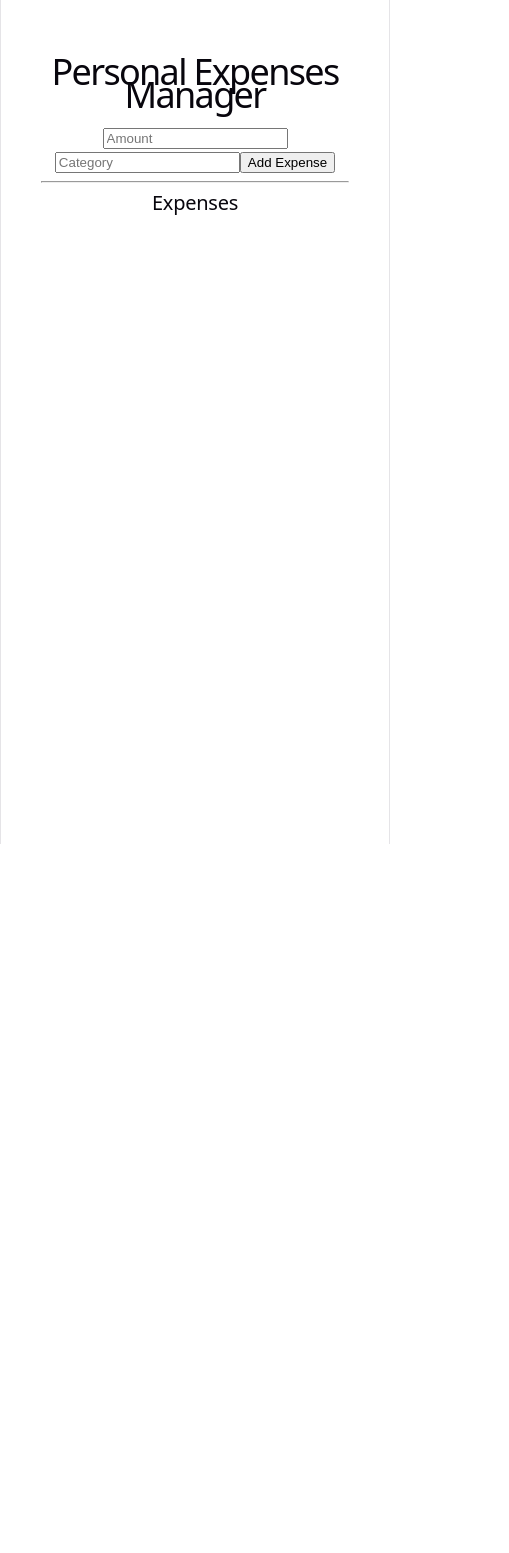
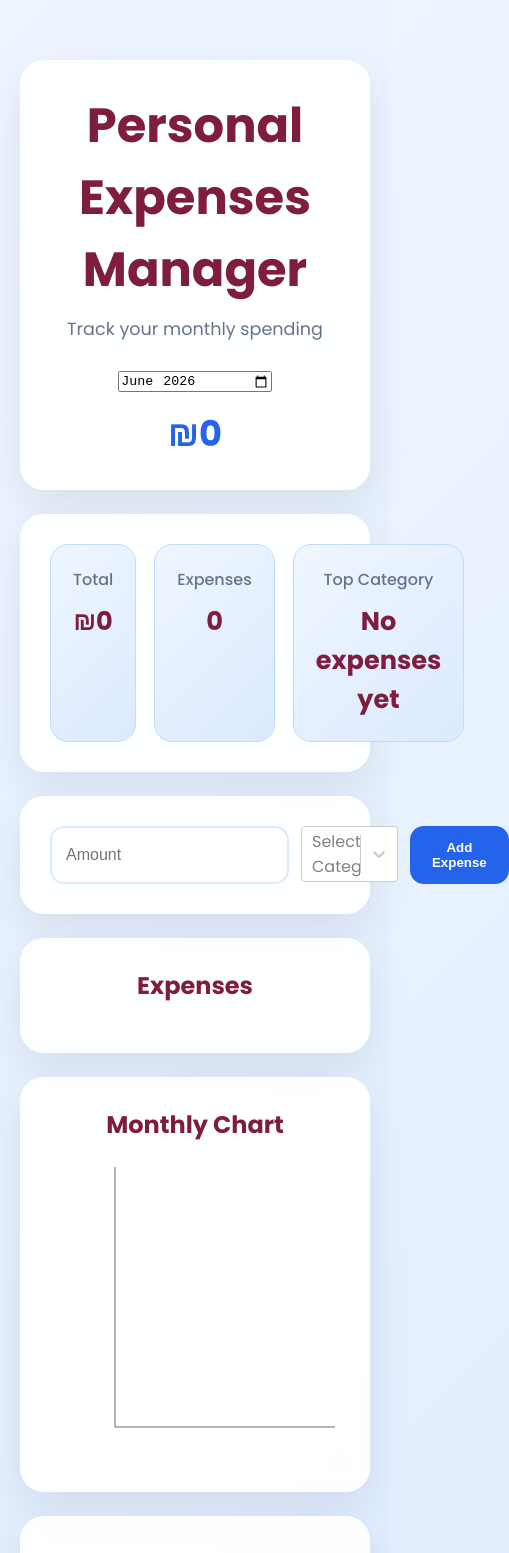
Before and after one commit to linoyKaufman/personal-expenses-app, a React (Vite) app in the folder client/: page / in a window 390 px wide. Shown: the top 1553 px of the page, 509 px wide, since content can reach past the window. Before the commit the page ends 844 px from the top, so only its background shows below. Built offline with nearby package versions, Linux system fonts and the light colour scheme.

Commit message:
Update UI and add charts

```diff
--- a/client/package.json
+++ b/client/package.json
@@ -11,7 +11,9 @@
   },
   "dependencies": {
     "react": "^19.2.7",
-    "react-dom": "^19.2.7"
+    "react-dom": "^19.2.7",
+    "react-select": "^5.10.2",
+    "recharts": "^3.9.0"
   },
   "devDependencies": {
     "@eslint/js": "^10.0.1",
--- a/client/src/App.css
+++ b/client/src/App.css
@@ -1,9 +1,162 @@
 body {
-  margin: 0;
-  font-family: Arial, sans-serif;
+  font-family: "Poppins", sans-serif;
+  background: linear-gradient(
+    135deg,
+    #eef5ff,
+    #dbeafe
+  );
+  color: #1e293b;
 }
 
-h1 {
+.app {
+  max-width: 900px;
+  margin: 40px auto;
+  padding: 20px;
+}
+
+.card {
+  background: rgba(255, 255, 255, 0.95);
+  backdrop-filter: blur(10px);
+  border-radius: 24px;
+  padding: 30px;
+  margin-bottom: 24px;
+  box-shadow: 0 15px 40px rgba(0, 0, 0, 0.08);
+}
+
+.header {
   text-align: center;
-  margin-top: 40px;
 }
+
+.header h1 {
+  color: #7f1d3f;
+  font-size: 3rem;
+  margin-bottom: 10px;
+}
+
+.header p {
+  color: #64748b;
+  font-size: 1.1rem;
+  margin-bottom: 25px;
+}
+
+.total {
+  margin-top: 15px;
+  font-size: 2.2rem;
+  font-weight: bold;
+  color: #2563eb;
+}
+
+.form {
+  display: flex;
+  gap: 12px;
+}
+
+.form input,
+.form select {
+  flex: 1;
+  padding: 14px;
+  border-radius: 14px;
+  border: 2px solid #dbeafe;
+  background: white;
+  color: #1e293b;
+  font-size: 16px;
+}
+
+.form input:focus,
+.form select:focus {
+  outline: none;
+  border-color: #2563eb;
+}
+
+button {
+  border: none;
+  border-radius: 14px;
+  padding: 14px 22px;
+  background: #2563eb;
+  color: white;
+  font-weight: bold;
+  cursor: pointer;
+  transition: 0.2s;
+}
+
+button:hover {
+  transform: translateY(-2px);
+  background: #1d4ed8;
+}
+
+.expense-item {
+  display: flex;
+  justify-content: space-between;
+  align-items: center;
+  padding: 16px;
+  border-radius: 14px;
+  margin-bottom: 12px;
+  background: #f8fbff;
+}
+
+.expense-info {
+  display: flex;
+  flex-direction: column;
+}
+
+.amount {
+  font-size: 1.2rem;
+  font-weight: bold;
+  color: #2563eb;
+}
+
+.category {
+  color: #64748b;
+}
+
+.delete-btn {
+  background: #7f1d3f;
+}
+
+.delete-btn:hover {
+  background: #6b1735;
+}
+
+h2 {
+  text-align: center;
+  margin-bottom: 20px;
+  color: #7f1d3f;
+}
+.dashboard-cards {
+  display: grid;
+  grid-template-columns: repeat(3, 1fr);
+  gap: 18px;
+}
+
+.dashboard-card {
+  background: linear-gradient(135deg, #eff6ff, #dbeafe);
+  border: 1px solid #bfdbfe;
+  border-radius: 18px;
+  padding: 22px;
+  text-align: center;
+}
+
+.dashboard-card span {
+  display: block;
+  color: #64748b;
+  margin-bottom: 10px;
+  font-weight: 500;
+}
+
+.dashboard-card strong {
+  color: #7f1d3f;
+  font-size: 1.6rem;
+}
+.card {
+  overflow: visible;
+}
+
+.form {
+  position: relative;
+  z-index: 10;
+}
+
+.css-b62m3t-container {
+  flex: 1;
+  z-index: 20;
+}
--- a/client/src/App.jsx
+++ b/client/src/App.jsx
@@ -1,10 +1,57 @@
-import { useState } from "react";
+import { useState, useEffect } from "react";
+import ExpenseForm from "./components/ExpenseForm";
+import ExpenseList from "./components/ExpenseList";
+import "./App.css";
+import MonthlyChart from "./components/MonthlyChart";
+import DashboardCards from "./components/DashboardCards";
+import CategoryPieChart from "./components/CategoryPieChart";
 
 function App() {
+  const currentMonth = new Date().toISOString().slice(0, 7);
   const [amount, setAmount] = useState("");
   const [category, setCategory] = useState("");
-  const [expenses, setExpenses] = useState([]);
+  const [selectedMonth, setSelectedMonth] = useState(currentMonth);
 
+  const [monthlyExpenses, setMonthlyExpenses] = useState(() => {
+    const saved = localStorage.getItem("monthlyExpenses");
+    return saved ? JSON.parse(saved) : {};
+  });
+
+  const expenses = monthlyExpenses[selectedMonth] || [];
+
+  useEffect(() => {
+    localStorage.setItem(
+      "monthlyExpenses",
+      JSON.stringify(monthlyExpenses)
+    );
+  }, [monthlyExpenses]);
+
+  const totalExpenses = expenses.reduce(
+    (sum, expense) => sum + Number(expense.amount),
+    0
+  );
+const formatMonth = (month) => {
+  const [year, monthNumber] = month.split("-");
+
+  return new Date(year, monthNumber - 1).toLocaleDateString("en-US", {
+    month: "long",
+    year: "numeric",
+  });
+};
+
+const monthlySummary = Object.entries(monthlyExpenses).map(
+  ([month, expenses]) => {
+    const total = expenses.reduce(
+      (sum, expense) => sum + Number(expense.amount),
+      0
+    );
+
+    return {
+      month,
+      total,
+    };
+  }
+);
   const addExpense = () => {
     if (!amount || !category) return;
 
@@ -14,43 +61,83 @@ function App() {
       category,
     };
 
-    setExpenses([...expenses, newExpense]);
+    setMonthlyExpenses({
+      ...monthlyExpenses,
+      [selectedMonth]: [...expenses, newExpense],
+    });
 
     setAmount("");
     setCategory("");
   };
 
+  const deleteExpense = (id) => {
+    setMonthlyExpenses({
+      ...monthlyExpenses,
+      [selectedMonth]: expenses.filter((expense) => expense.id !== id),
+    });
+  };
+
   return (
-    <div style={{ padding: "40px" }}>
+    <div className="app">
+      <div className="card header">
         <h1>Personal Expenses Manager</h1>
+        <p>Track your monthly spending</p>
 
         <input
-        type="number"
-        placeholder="Amount"
-        value={amount}
-        onChange={(e) => setAmount(e.target.value)}
+          type="month"
+          value={selectedMonth}
+          onChange={(e) => setSelectedMonth(e.target.value)}
         />
 
-      <input
-        type="text"
-        placeholder="Category"
-        value={category}
-        onChange={(e) => setCategory(e.target.value)}
+        <div className="total">₪{totalExpenses}</div>
+      </div>
+      <div className="card">
+  <DashboardCards
+    totalExpenses={totalExpenses}
+    expenses={expenses}
   />
+</div>
+      <div className="card">
+        <ExpenseForm
+          amount={amount}
+          category={category}
+          setAmount={setAmount}
+          setCategory={setCategory}
+          addExpense={addExpense}
+        />
+      </div>
 
-      <button onClick={addExpense}>
-        Add Expense
-      </button>
+      <div className="card">
+        <ExpenseList
+          expenses={expenses}
+          deleteExpense={deleteExpense}
+        />
+      </div>
+            <div className="card">
+  <h2>Monthly Chart</h2>
+  <MonthlyChart monthlySummary={monthlySummary} />
+</div>
+<div className="card">
+  <h2>Expenses By Category</h2>
 
-      <hr />
+  <CategoryPieChart
+    expenses={expenses}
+  />
+</div>
+      <div className="card">
+  <h2>Monthly History</h2>
+  {monthlySummary.map((item) => (
+    <div className="expense-item" key={item.month}>
+      <div className="expense-info">
+        <span className="amount">{formatMonth(item.month)}</span>
+        <span className="category">Total monthly expenses</span>
+      </div>
 
-      <h2>Expenses</h2>
 
-      {expenses.map((expense) => (
-        <div key={expense.id}>
-          ₪{expense.amount} - {expense.category}
+      <strong>₪{item.total}</strong>
     </div>
   ))}
+</div>
     </div>
   );
 }
--- a/client/src/index.css
+++ b/client/src/index.css
@@ -1,111 +1,11 @@
-:root {
-  --text: #6b6375;
-  --text-h: #08060d;
-  --bg: #fff;
-  --border: #e5e4e7;
-  --code-bg: #f4f3ec;
-  --accent: #aa3bff;
-  --accent-bg: rgba(170, 59, 255, 0.1);
-  --accent-border: rgba(170, 59, 255, 0.5);
-  --social-bg: rgba(244, 243, 236, 0.5);
-  --shadow:
-    rgba(0, 0, 0, 0.1) 0 10px 15px -3px, rgba(0, 0, 0, 0.05) 0 4px 6px -2px;
-
-  --sans: system-ui, 'Segoe UI', Roboto, sans-serif;
-  --heading: system-ui, 'Segoe UI', Roboto, sans-serif;
-  --mono: ui-monospace, Consolas, monospace;
-
-  font: 18px/145% var(--sans);
-  letter-spacing: 0.18px;
-  color-scheme: light dark;
-  color: var(--text);
-  background: var(--bg);
-  font-synthesis: none;
-  text-rendering: optimizeLegibility;
-  -webkit-font-smoothing: antialiased;
-  -moz-osx-font-smoothing: grayscale;
-
-  @media (max-width: 1024px) {
-    font-size: 16px;
-  }
-}
-
-@media (prefers-color-scheme: dark) {
-  :root {
-    --text: #9ca3af;
-    --text-h: #f3f4f6;
-    --bg: #16171d;
-    --border: #2e303a;
-    --code-bg: #1f2028;
-    --accent: #c084fc;
-    --accent-bg: rgba(192, 132, 252, 0.15);
-    --accent-border: rgba(192, 132, 252, 0.5);
-    --social-bg: rgba(47, 48, 58, 0.5);
-    --shadow:
-      rgba(0, 0, 0, 0.4) 0 10px 15px -3px, rgba(0, 0, 0, 0.25) 0 4px 6px -2px;
-  }
-
-  #social .button-icon {
-    filter: invert(1) brightness(2);
-  }
+  @import url('https://fonts.googleapis.com/css2?family=Poppins:wght@300;400;500;600;700&display=swap');
+* {
+  margin: 0;
+  padding: 0;
+  box-sizing: border-box;
 }
 
 body {
-  margin: 0;
+  background: #eef5ff;
+  min-height: 100vh;
 }
-
-#root {
-  width: 1126px;
-  max-width: 100%;
-  margin: 0 auto;
-  text-align: center;
-  border-inline: 1px solid var(--border);
-  min-height: 100svh;
-  display: flex;
-  flex-direction: column;
-  box-sizing: border-box;
-}
-
-h1,
-h2 {
-  font-family: var(--heading);
-  font-weight: 500;
-  color: var(--text-h);
-}
-
-h1 {
-  font-size: 56px;
-  letter-spacing: -1.68px;
-  margin: 32px 0;
-  @media (max-width: 1024px) {
-    font-size: 36px;
-    margin: 20px 0;
-  }
-}
-h2 {
-  font-size: 24px;
-  line-height: 118%;
-  letter-spacing: -0.24px;
-  margin: 0 0 8px;
-  @media (max-width: 1024px) {
-    font-size: 20px;
-  }
-}
-p {
-  margin: 0;
-}
-
-code,
-.counter {
-  font-family: var(--mono);
-  display: inline-flex;
-  border-radius: 4px;
-  color: var(--text-h);
-}
-
-code {
-  font-size: 15px;
-  line-height: 135%;
-  padding: 4px 8px;
-  background: var(--code-bg);
-}
```
Also changed, not shown: 1 other file (tests, documents, lock files or other folders). Lines whose indentation alone changed are shown as unchanged.
